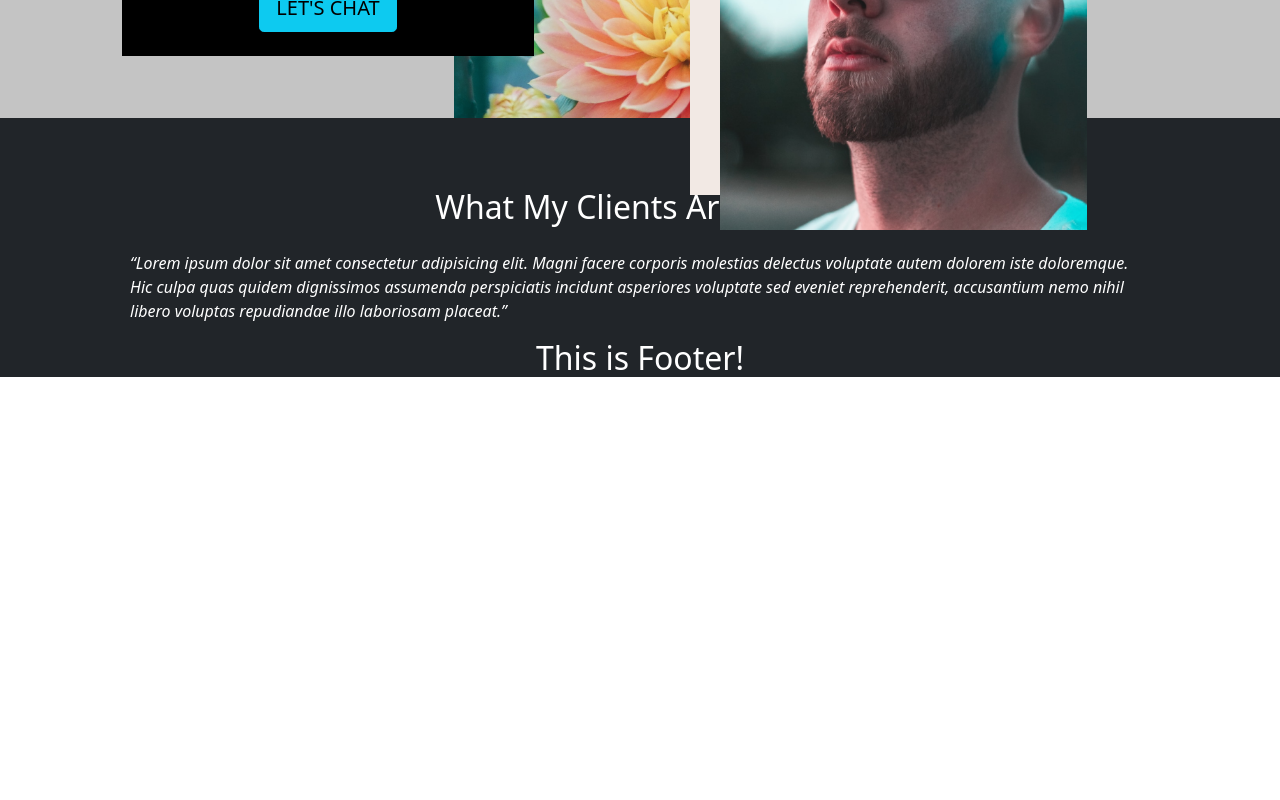
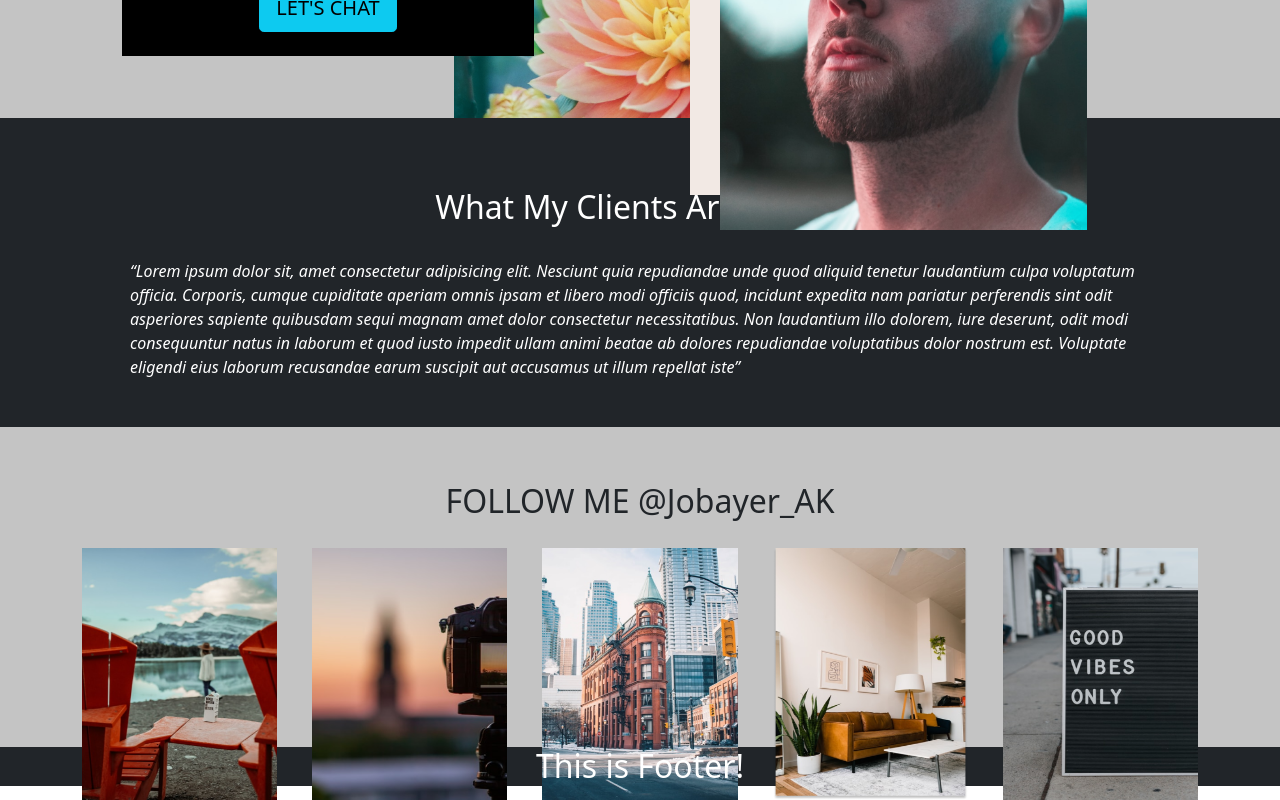
Before and after one commit to Jobayer-ak/photographer-guy, a React (Create React App) app: page / in a window 1280 px wide. Shown: the part 1743-2543 px from the top of the page. Before the commit the page ends 2128 px from the top, so only its background shows below. Built offline with nearby package versions, Linux system fonts and the light colour scheme.

Commit message:
follow me section is done

```diff
--- a/src/Pages/Home/Compliments/Compliments.js
+++ b/src/Pages/Home/Compliments/Compliments.js
@@ -7,12 +7,17 @@
       <h2 className="text-white text-center mb-2">
         What My Clients Are Saying
       </h2>
-      <q className="text-white fst-italic py-3 px-5 d-inline-block ">
-        Lorem ipsum dolor sit amet consectetur adipisicing elit. Magni facere
-        corporis molestias delectus voluptate autem dolorem iste doloremque. Hic
-        culpa quas quidem dignissimos assumenda perspiciatis incidunt asperiores
-        voluptate sed eveniet reprehenderit, accusantium nemo nihil libero
-        voluptas repudiandae illo laboriosam placeat.
+      <q className="text-white fst-italic pt-4 px-5 d-inline-block pb-5">
+        Lorem ipsum dolor sit, amet consectetur adipisicing elit. Nesciunt quia
+        repudiandae unde quod aliquid tenetur laudantium culpa voluptatum
+        officia. Corporis, cumque cupiditate aperiam omnis ipsam et libero modi
+        officiis quod, incidunt expedita nam pariatur perferendis sint odit
+        asperiores sapiente quibusdam sequi magnam amet dolor consectetur
+        necessitatibus. Non laudantium illo dolorem, iure deserunt, odit modi
+        consequuntur natus in laborum et quod iusto impedit ullam animi beatae
+        ab dolores repudiandae voluptatibus dolor nostrum est. Voluptate
+        eligendi eius laborum recusandae earum suscipit aut accusamus ut illum
+        repellat iste
       </q>
     </div>
   );
--- /dev/null
+++ b/src/Pages/Home/FollowMe/FollowMe.css
@@ -0,0 +1,16 @@
+.follow-me{
+    background: #C4C4C4;
+    padding-top: 55px;
+    justify-content: space-evenly;
+}
+.follow-me-images img{
+    margin-top: 20px;
+    margin-right: 35px;
+    margin-bottom: -53px;
+    height: 252px;
+    width: 300px;
+
+}
+.follow-me-images img:last-child{
+    margin-right: 0;
+}
--- /dev/null
+++ b/src/Pages/Home/FollowMe/FollowMe.js
@@ -0,0 +1,24 @@
+import React from "react";
+import "./FollowMe.css";
+import followme from "../../../images/follow-me/follow.png";
+import followme1 from "../../../images/follow-me/follow1.png";
+import followme2 from "../../../images/follow-me/follow2.png";
+import followme3 from "../../../images/follow-me/follow3.png";
+import followme4 from "../../../images/follow-me/follow4.png";
+
+const FollowMe = () => {
+  return (
+    <div className="container-fluid follow-me">
+      <h2 className="text-center">FOLLOW ME @Jobayer_AK</h2>
+      <div className="follow-me-images d-flex container">
+        <img src={followme} alt="" />
+        <img src={followme1} alt="" />
+        <img src={followme2} alt="" />
+        <img src={followme3} alt="" />
+        <img src={followme4} alt="" />
+      </div>
+    </div>
+  );
+};
+
+export default FollowMe;
--- a/src/Pages/Home/Home/Home.js
+++ b/src/Pages/Home/Home/Home.js
@@ -2,6 +2,7 @@
 import Banner from "../Banner/Banner";
 import Clients from "../Clients/Clients";
 import Compliments from "../Compliments/Compliments";
+import FollowMe from "../FollowMe/FollowMe";
 import Service from "../Service/Service";
 
 const Home = () => {
@@ -11,6 +12,7 @@
       <Service></Service>
       <Clients></Clients>
       <Compliments></Compliments>
+      <FollowMe></FollowMe>
     </div>
   );
 };
```
